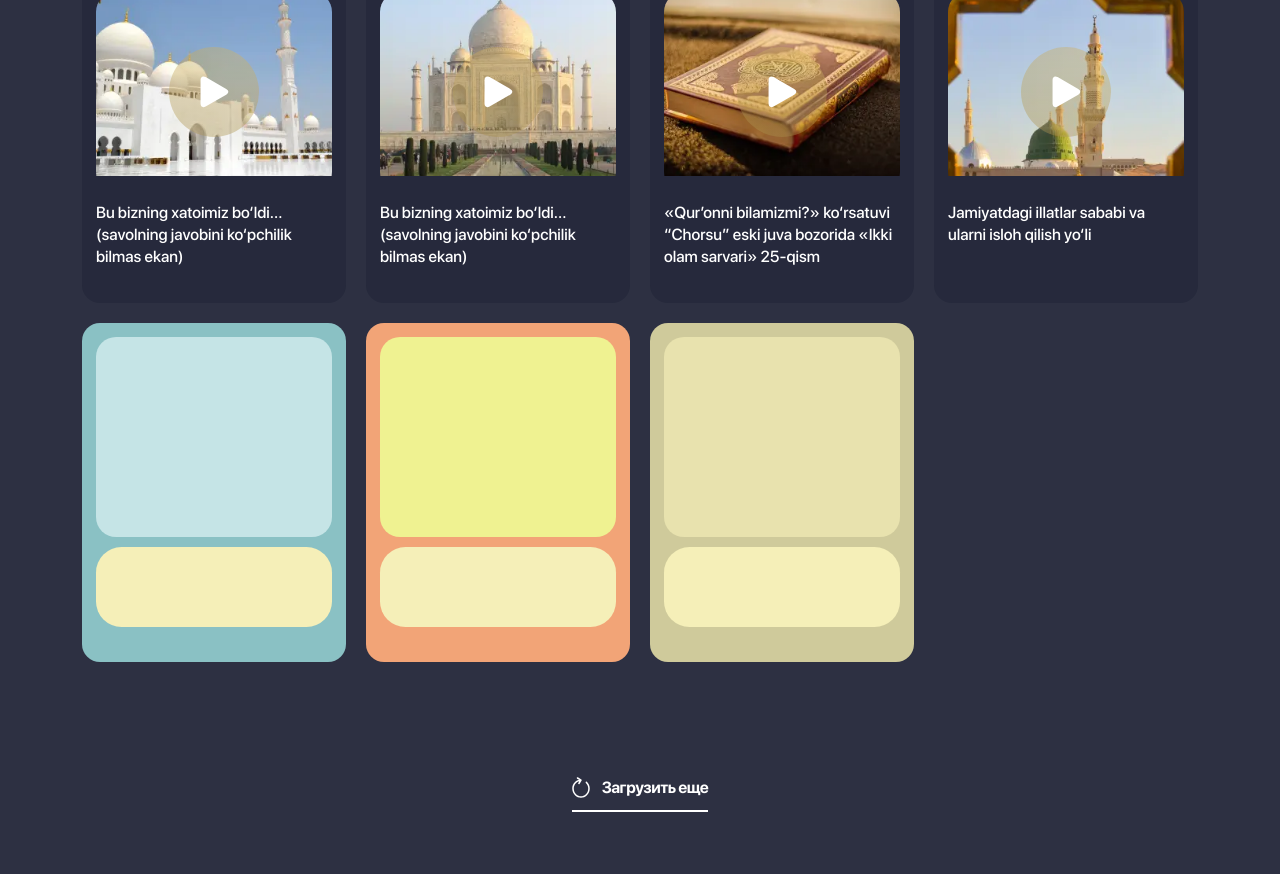
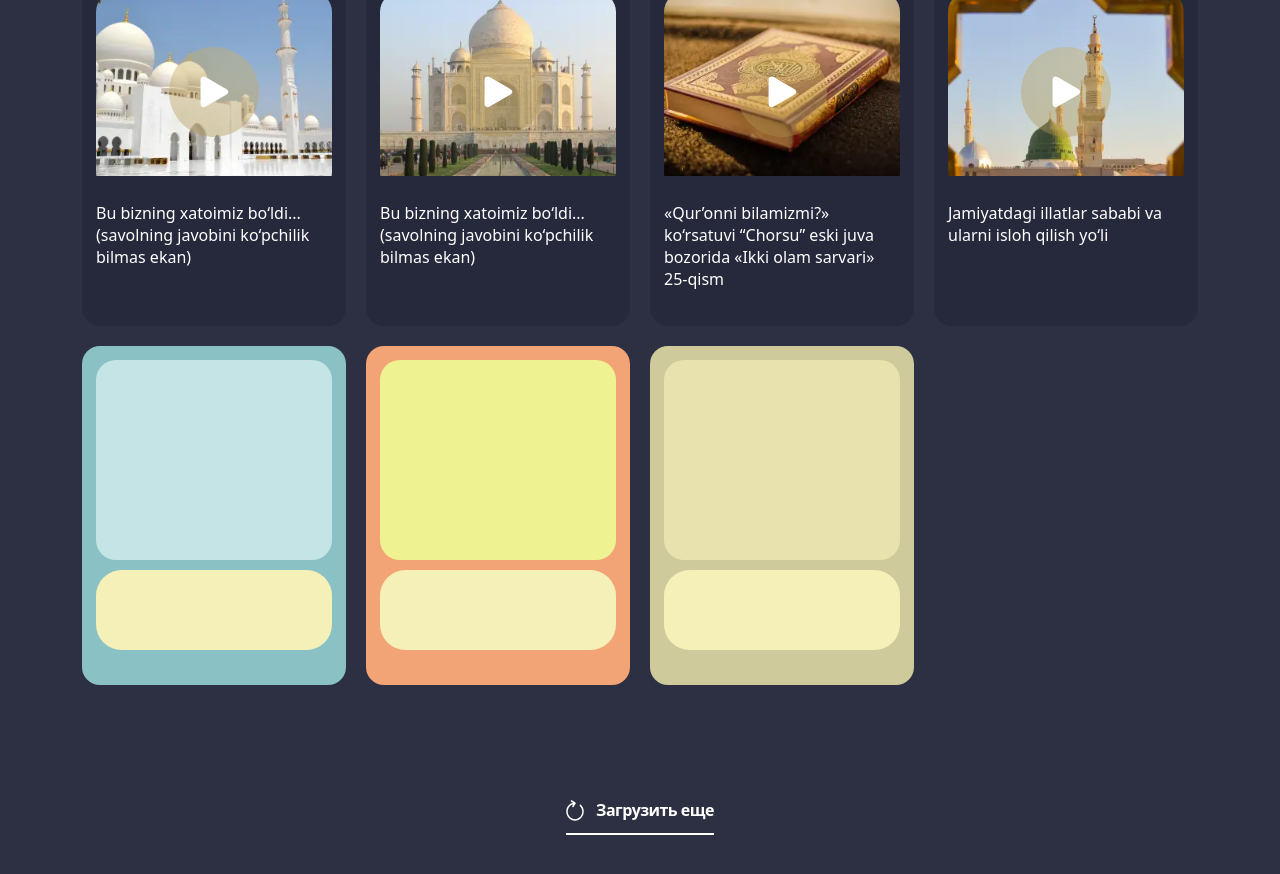
Before and after one commit to Doniyor11/qurontv, a plain HTML site: page index.html in a window 1280 px wide. Shown: the part 1242-2116 px from the top of the page. Drawn offline with Linux system fonts and the light colour scheme.

Commit message:
Update index.html

```diff
--- a/index.html
+++ b/index.html
@@ -9,10 +9,6 @@
     <link rel="stylesheet" href="fonts/stylesheet.css">
     <title>Quron Tv</title>
 </head>
-<style>
-	body{
-	font-family: 'SF Pro Display';}
-</style>
 <body>
 	<header class="header">
 
```
